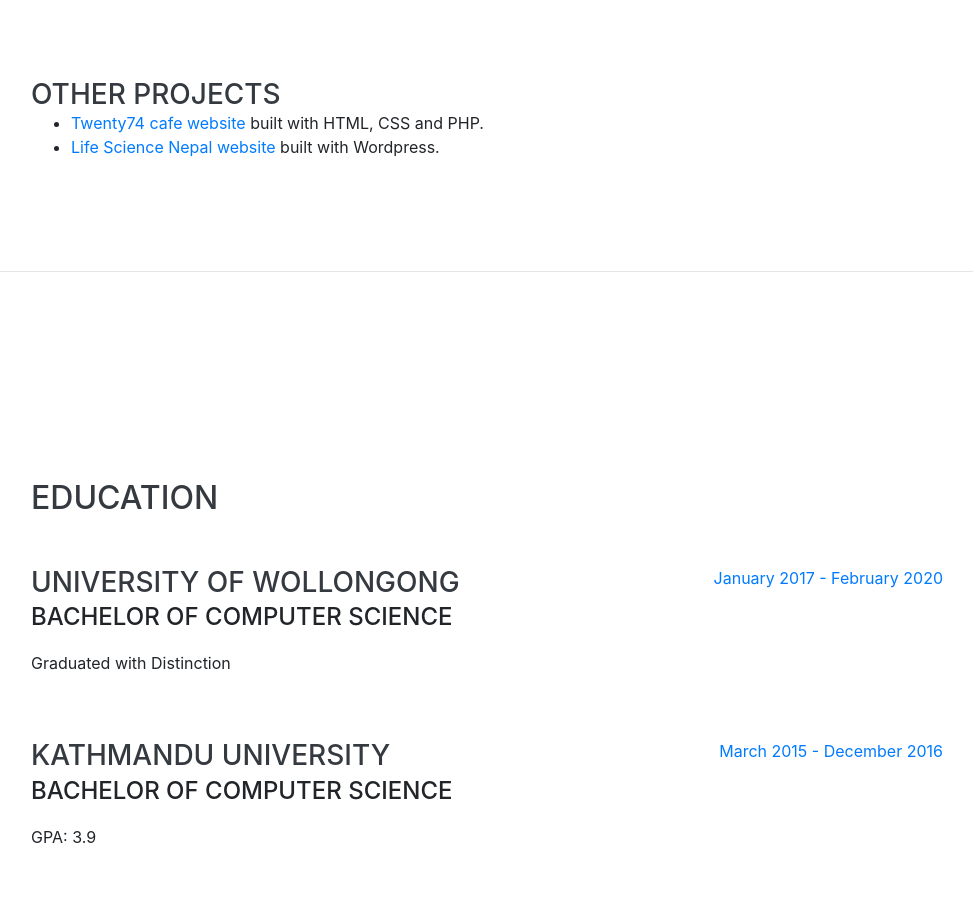
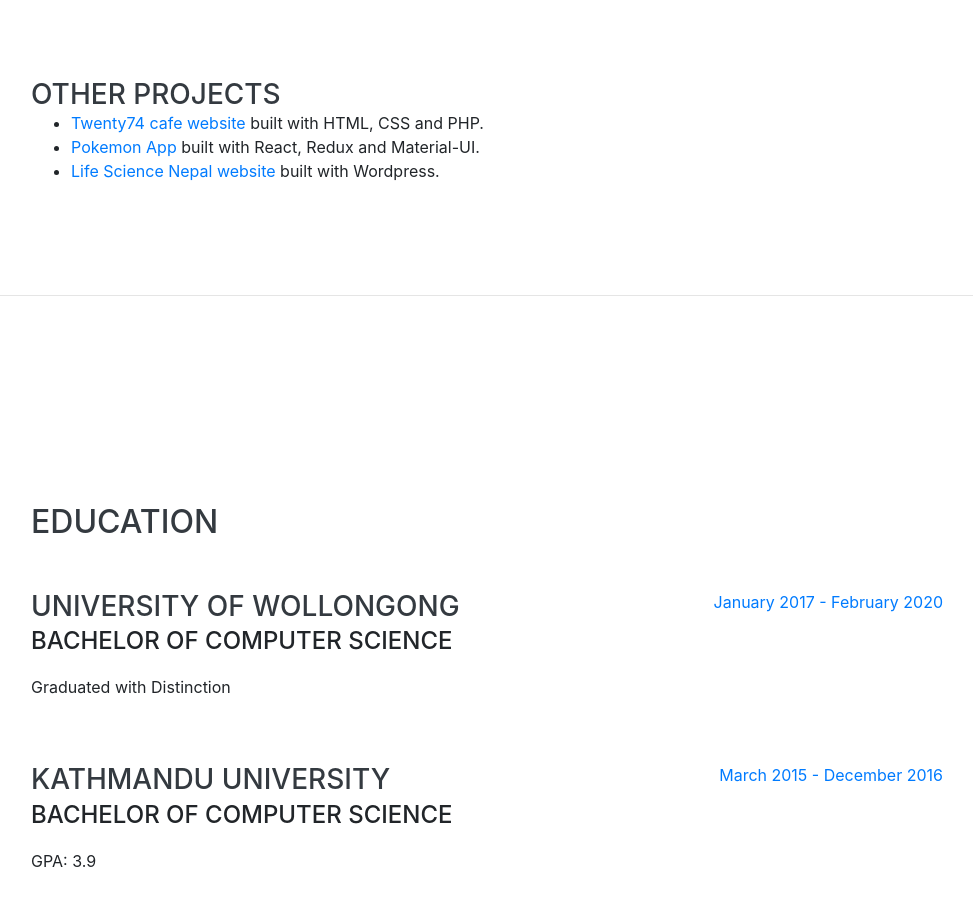
Before and after one commit to nipeshkc7/arpankc.com, a website with bundled scripts: page index.html in a window 1280 px wide. Shown: the part 2300-3205 px from the top of the page, without its empty margins (289-1262 px from the left). Built offline with nearby package versions, Linux system fonts and the light colour scheme; no server answers; a web font is replaced by a local one.

Commit message:
added project

```diff
--- a/index.html
+++ b/index.html
@@ -210,7 +210,9 @@
             <ul>
               <li><a href="http://www.twenty74.com.au/">Twenty74 cafe website</a> built with HTML,
                 CSS and PHP.</li>
-              <li><a href="http://lifesciencenepal.com/">Life Science Nepal website</a> built with
+              <li><a href="http://www.thepokemonapp.now.sh/">Pokemon App</a> built with React,
+                Redux and Material-UI.</li>
+                <li><a href="http://lifesciencenepal.com/">Life Science Nepal website</a> built with
                 Wordpress. </li>
             </ul>
           </div>
```
